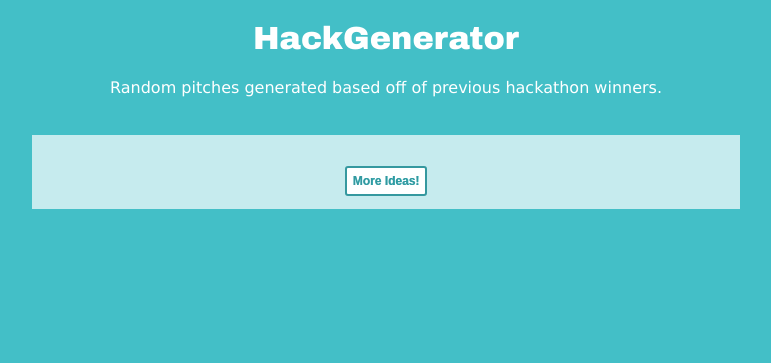
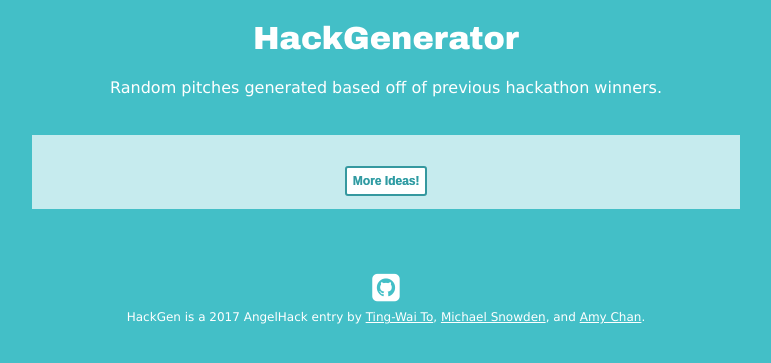
Before and after one commit to tingwai-to/hackathon-winner, a Django app: template hackathon/templates/index.html in a window 1280 px wide. Shown: the top 363 px of the page, without its empty margins (254-1025 px from the left). Run offline with Django 3.2, Linux system fonts and the light colour scheme; the template is opened without the code that fills it, so the values that code supplies are empty; parts of the project's set-up code (start-up, migrations or seed data) failed here and were passed over; some libraries are stand-ins or nearby versions.

Commit message:
add footer

```diff
--- a/hackathon/templates/index.html
+++ b/hackathon/templates/index.html
@@ -5,6 +5,7 @@
     <meta name="viewport" content="width=device-width, initial-scale=1">
     <meta name="description" content="Detect your chance at winning">
     <title>HackGenerator</title>
+    <link rel="stylesheet" href="https://maxcdn.bootstrapcdn.com/font-awesome/4.7.0/css/font-awesome.min.css">
     <style>
         body {
             background-color: #43BFC7;
@@ -45,6 +46,25 @@
             color: white;
         }
 
+        footer {
+            color: white;
+            margin: auto;
+            text-align: center;
+        }
+
+        footer a:link, footer a:visited {
+            color: white;
+        }
+
+        footer a:hover, footer a:active {
+            color: #35989f;
+        }
+
+        footer p {
+            font-size: .75em;
+            margin: .5%;
+        }
+
     </style>
 </head>
 <body>
@@ -58,6 +78,13 @@
         <button class="more"><strong>More Ideas!</strong></button>
     </div>
 </main>
+<footer>
+    <a href="https://github.com/tingwai-to/hackathon-winner"><i class="fa fa-2x fa-github-square" aria-hidden="true"></i></a>
+    <p>HackGen is a 2017 AngelHack entry by
+        <a href="https://github.com/tingwai-to">Ting-Wai To</a>,
+        <a href="https://github.com/MichaelSnowden">Michael Snowden</a>, and
+        <a href="https://github.com/amychan331">Amy Chan</a>.</p>
+</footer>
 <script src="https://code.jquery.com/jquery-3.2.1.min.js"></script>
 <script>
     $(document).ready( function() {
```
